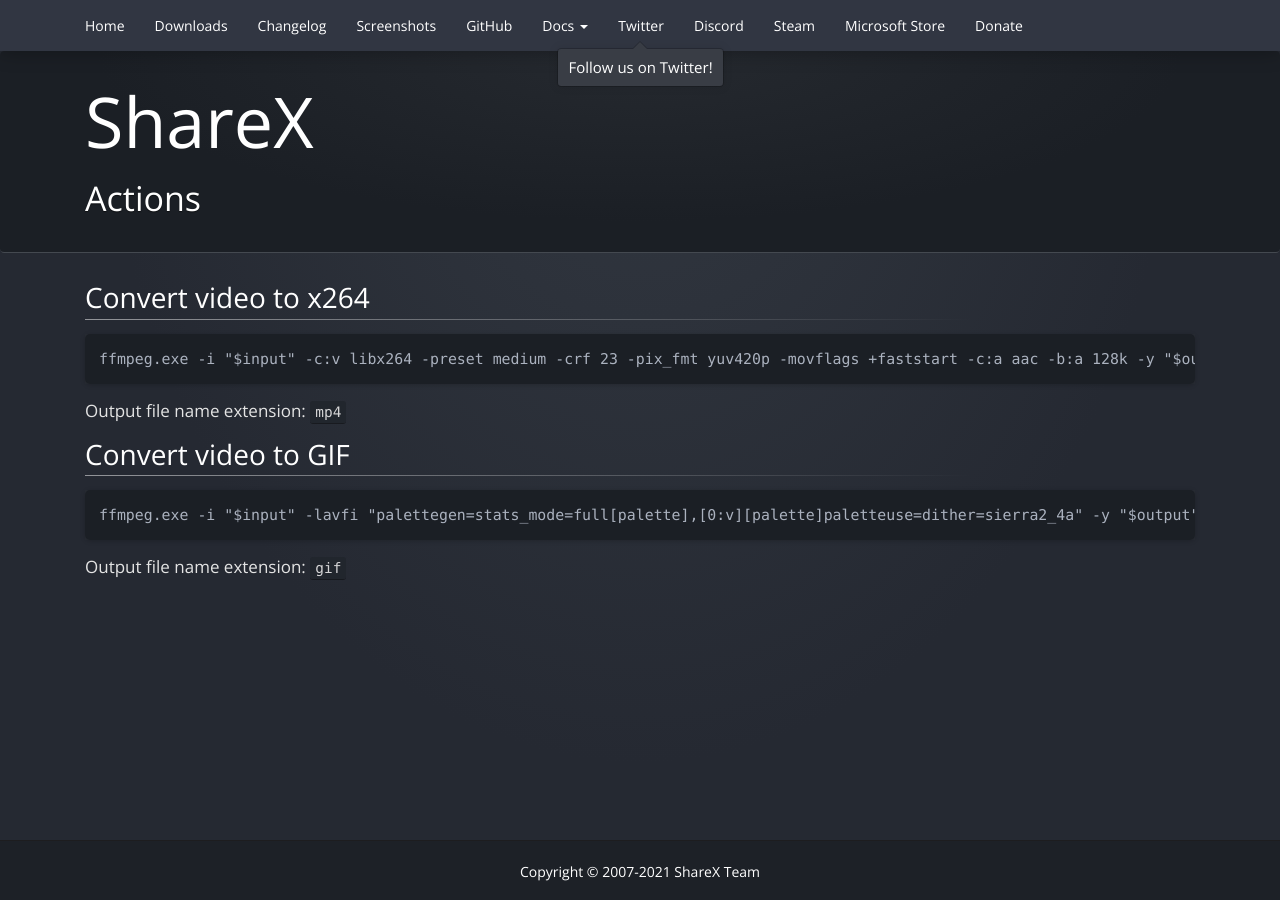
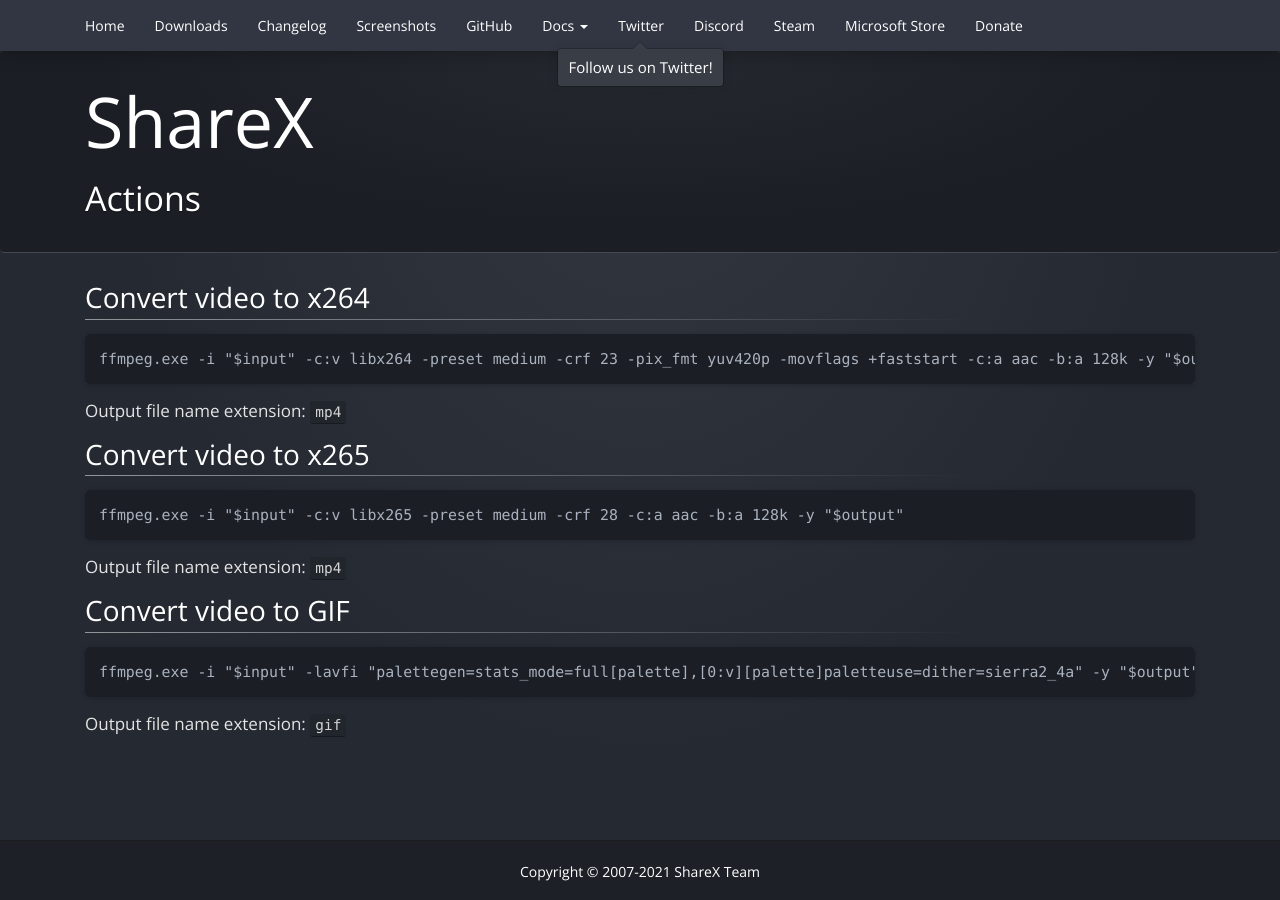
Before and after one commit to ShareX/sharex.github.io, a Jekyll site: the page built from actions/index.md, in a window 1280 px wide. Built offline with Jekyll 4.4.1, drawn with Linux system fonts in a browser that asks for light colours.

Commit message:
Added x265

```diff
--- a/_data/actions.yml
+++ b/_data/actions.yml
@@ -1,6 +1,11 @@
 - name: Convert video to x264
   filename: ffmpeg.exe
   arguments: -i "$input" -c:v libx264 -preset medium -crf 23 -pix_fmt yuv420p -movflags +faststart -c:a aac -b:a 128k -y "$output"
+  extension: mp4
+
+- name: Convert video to x265
+  filename: ffmpeg.exe
+  arguments: -i "$input" -c:v libx265 -preset medium -crf 28 -c:a aac -b:a 128k -y "$output"
   extension: mp4
 
 - name: Convert video to GIF
```
